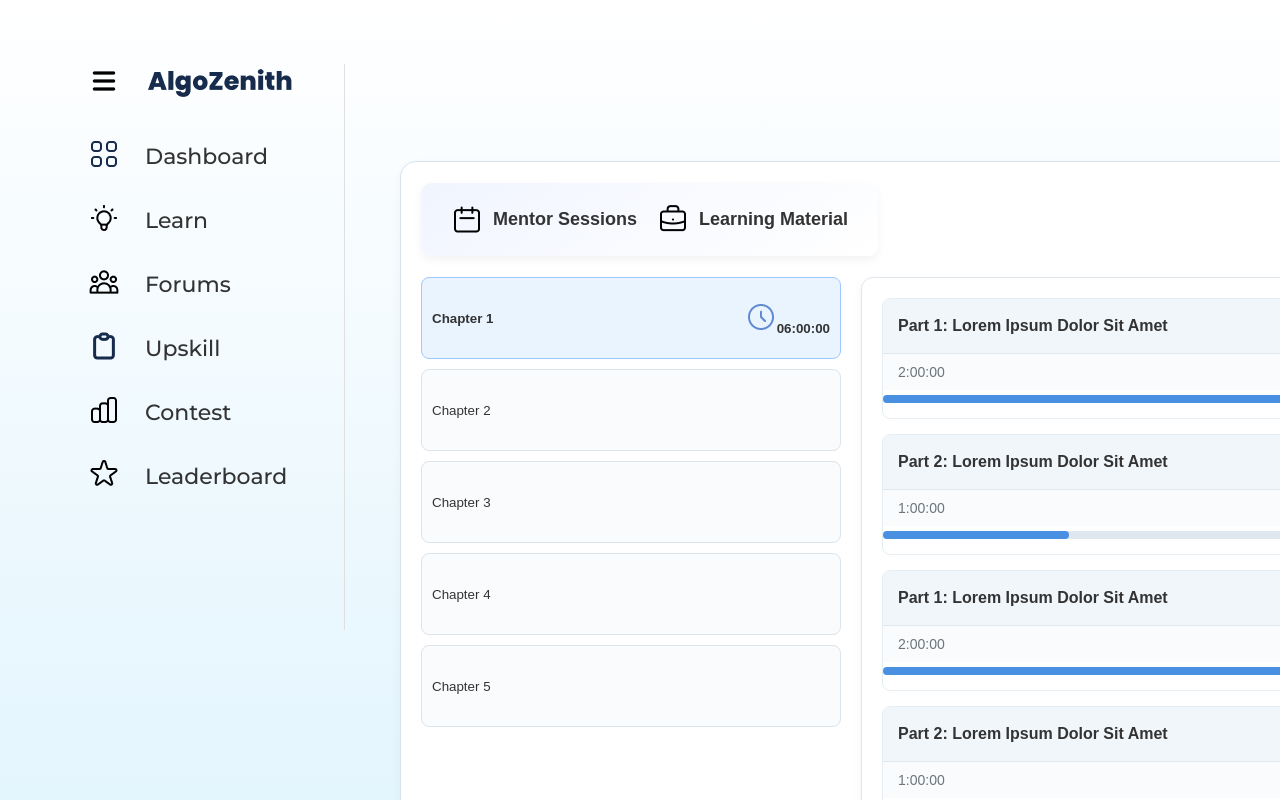
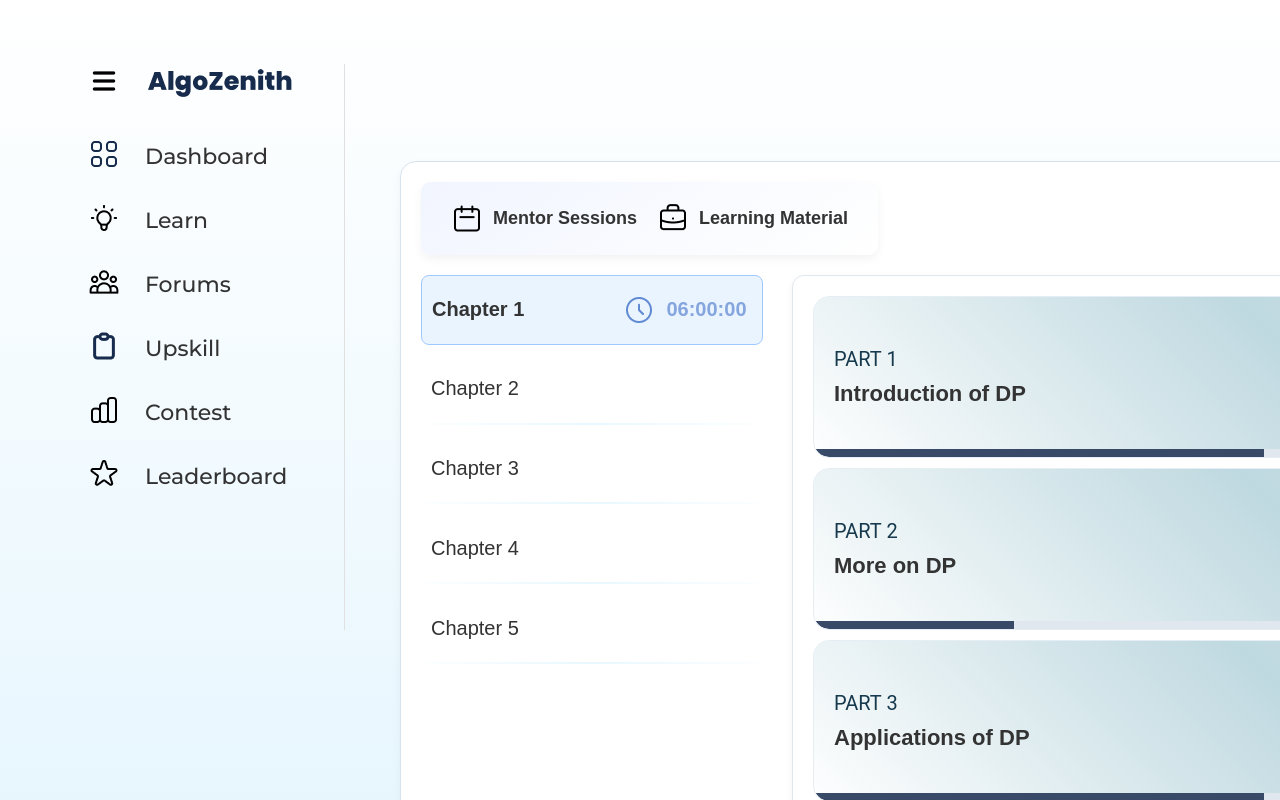
Before and after one commit to PRASHIKGITHUB/Az-Task, a React (Vite) app: page / in a window 1280 px wide. Shown: the top 800 px of the page. Built offline with nearby package versions, Linux system fonts and the light colour scheme.

Commit message:
almost finished

```diff
--- a/src/App.css
+++ b/src/App.css
@@ -1,5 +1,5 @@
 .app{
     position: relative;
     background-image: linear-gradient(rgb(255, 255, 255), #d0eefd);
-    height: 170vh;
+    height: 200vh;
 }
--- a/src/components/HeroSection/Hero.css
+++ b/src/components/HeroSection/Hero.css
@@ -24,12 +24,7 @@ body {
     background-color: #ffffff;
 }
 
-.up {
-    display: flex;
-    justify-content: space-between;
-    align-items: center;
-    margin-bottom: 20px;
-}
+
 
 .down {
     display: flex;
@@ -39,6 +34,7 @@ body {
 /* Side Panel */
 .side-panel {
     width: 420px;
+    height: 399px;
     background-color: transparent;
     display: flex;
     flex-direction: column;
@@ -46,18 +42,27 @@ body {
 
 .side-panel button {
     height: 82px;
-    width: 100%;
+    width: 342px;
     padding: 10px;
     margin-bottom: 10px;
     display: flex;
     justify-content: space-between;
     align-items: center;
-    background-color: #f9fbfd;
-    border: 1px solid #dce4ec;
-    border-radius: 8px;
+    background-color: transparent;
+    border: none;
     color: #333;
     cursor: pointer;
     transition: background-color 0.3s, box-shadow 0.3s;
+    border-radius: 8px;
+    border-bottom: 2px solid;
+    border-image: linear-gradient(to right, rgba(232, 248, 255, 0.1), rgba(232, 248, 255, 1), rgba(232, 248, 255, 0.1)) 1;
+}
+
+.time-display{
+    display: flex;
+    justify-content:space-around;
+    align-items: center;
+    width: 134px;
 }
 
 .side-panel button:hover {
@@ -83,11 +88,13 @@ body {
 
 .part {
     border: 1px solid #e6eef5;
-    margin-bottom: 15px;
-    border-radius: 8px;
+    margin-bottom: 10px;
+    width: 1001px;
+    border-radius: 16px;
     overflow: hidden;
     background-color: #ffffff;
     transition: box-shadow 0.3s;
+
 }
 
 .part:hover {
@@ -118,41 +125,40 @@ body {
     width: 100%;
     height: 8px;
     background-color: #e0e7ef;
-    border-radius: 4px;
-    margin-top: 5px;
-    margin-bottom: 15px;
+    border-bottom-left-radius: 100px;
+    border-bottom-right-radius: 100px;
+    overflow: hidden;
 }
 
 .progress {
     height: 100%;
-    background-color: #4a90e2;
-    border-radius: 4px;
+    background-color: #384A68;
     transition: width 0.4s ease-in-out;
 }
 
 .dropdown-content {
     padding: 15px;
     background-color: #ffffff;
-    border-top: 1px solid #e6eef5;
     display: flex;
     flex-direction: column;
     gap: 10px;
 }
 /* Dropdown content - Smooth transition */
 .part .dropdown-content {
-    max-height: 0;
+    height: 0;
     overflow: hidden;
     opacity: 0;
     visibility: hidden;
-    transition: max-height 0.5s ease, opacity 0.5s ease, visibility 0.5s;
+    transition: height 1s ease, opacity 1s ease;
 }
 
 .part.open .dropdown-content {
-    max-height: 500px; /* Set a reasonable maximum height for smooth animation */
     opacity: 1;
     visibility: visible;
-    overflow: visible;
+    height: auto; /* Temporarily set to auto, then dynamically adjusted in JS */
 }
+
+
 
 
 .dropdown-content .dropContents {
@@ -171,7 +177,14 @@ body {
 }
 
 /* Up Section Buttons */
-.up .left, .up .right {
+.up {
+    display: flex;
+    justify-content: space-between;
+    align-items: center;
+    margin-bottom: 20px;
+  }
+
+  .up .left{
     display: flex;
     align-items: center;
     padding: 10px 20px;
@@ -180,7 +193,10 @@ body {
     box-shadow: 0px 4px 10px rgba(0, 0, 0, 0.05);
     transition: box-shadow 0.3s;
   }
-
+  .up .right {
+    border: 1px solid #B2EAFF;
+    border-radius: 10px;
+  }
   .up .left button, .up .right button {
     display: flex;
     align-items: center;
@@ -191,7 +207,8 @@ body {
     font-size: 18px;
     font-weight: 600;
     cursor: pointer;
-    transition: color 0.3s;
+    transition: color 0.3s, box-shadow 0.3s;
+    border-radius: 10px;
   }
 
   .up .left button img, .up .right button img {
@@ -202,17 +219,133 @@ body {
     color: #4a90e2;
   }
 
-.up .right {
-    width: 250px;
-    border: 1px solid #9ec9ff;
+  /* Active state styling to keep hover effect */
+  .up .left button.active {
+    color: #4a90e2;
+    box-shadow: 0px 8px 10px rgba(0, 0, 0, 0.1);
   }
 
-.up .right:hover, .up .left:hover {
-    box-shadow: 0px 8px 20px rgba(0, 0, 0, 0.1);
-}
+
+
 
 /* Dropdown Icon */
 .dropdown-indicator img {
     width: 20px;
     height: 20px;
 }
+
+
+/* wrapper */
+.wrapper{
+    height: 160px;
+    width: 1001px;
+    display: flex;
+
+    flex-direction: row;
+    justify-content:space-between;
+    align-items: center ;
+    overflow: hidden;
+    border-radius: 15px;
+    /* border: none; */
+    position: relative;
+    background: linear-gradient(45deg, rgba(249, 251, 252, 0.2), rgb(191, 217, 224), rgba(104, 170, 190, 0.2));
+}
+.wrapper-right{
+    background-color: transparent;
+    width: 421px;
+    height: 32px;
+    display: flex;
+    flex-direction: column;
+    justify-content: center;
+}
+.wrapper-down{
+    display: flex;
+    justify-content:end;
+    margin-top: 20px;
+    margin-right: 15px;
+}
+.wrapper-down p{
+    background-color: #EEF5FE;
+    padding: 8px;
+    height: 34px;
+    width: 162px;
+    text-align: center;
+    border-radius: 10px;
+    border: 1px solid #3DA4EE;
+    font-size: 18px;
+    font-weight: 400;
+    color: rgb(8, 189, 8);
+    /* margin-bottom: 10px; */
+}
+
+
+
+/* part-icons */
+.part-icons{
+    display: flex;
+    justify-content: space-between;
+    align-items: center;
+    padding: 10px 15px;
+    font-size: 20px;
+    color: #6c757d;
+
+    /* background-color: #f9fbfd; */
+}
+.part-icons span{
+    display: flex;
+    justify-content: center;
+    align-items: center;
+}
+.part-icons span img{
+    margin-right: 9px;
+}
+.part-title .first{
+    font-family: "Roboto", sans-serif;
+  font-weight: 400;
+  /* font-style:20px; */
+  font-size: 20px;
+  color: #16394D;
+  margin-bottom: 10px;
+}
+.part-title .second{
+    font-family: "Mulish", sans-serif;
+    font-optical-sizing: auto;
+    font-weight: 700;
+    /* letter-spacing: 1px; */
+    font-size: 22px;
+    font-style: normal;
+}
+.part-title{
+    margin-left: 20px;
+    display: flex;
+    flex-direction: column;
+    justify-content: center;
+    /* align-items: center; */
+    width: 358px;
+    height: 53px;
+}
+
+/* dropdown-content */
+.dropContents .icon-title{
+    display: flex;
+}
+.dropContents{
+    height: 83px;
+    border-bottom: 1px solid transparent;
+    border-image: linear-gradient(to right, rgba(180, 206, 214, 0.3), rgba(104, 170, 190, 1),rgba(180, 206, 214, 0.3) ) 1;
+}
+.icon-title{
+    display: flex;
+    justify-content: center;
+    align-items: center;
+}
+.icon-title img{
+    margin-right: 10px;
+}
+.time{
+    display: flex;
+    align-items: center;
+}
+.time img{
+    margin-right: 10px;
+}
--- a/src/components/HeroSection/Hero.jsx
+++ b/src/components/HeroSection/Hero.jsx
@@ -11,25 +11,33 @@ import articleIcon from '../../assets/article.png';
 import quizIcon from '../../assets/quiz.png';
 import codingIcon from '../../assets/coding.png';
 import resourceIcon from '../../assets/resource.png';
+import contest from '../../assets/contest.png';
+import resource from '../../assets/resource.png';
 
 const chaptersData = {
     1: [
-        { title: "Part 1: Lorem Ipsum Dolor Sit Amet", content: [{ type: "video", title: "Video 1", time: "10:00" },{ type: "video", title: "Video 1", time: "10:00" }, { type: "article", title: "Article 1", time: "10:00" }], time: "2:00:00", level: "Medium", completion: 45 },
-        { title: "Part 2: Lorem Ipsum Dolor Sit Amet", content: [{ type: "quiz", title: "Quiz 1", time: "10:00" }], time: "1:00:00", level: "Medium", completion: 20 },
-        { title: "Part 1: Lorem Ipsum Dolor Sit Amet", content: [{ type: "video", title: "Video 1", time: "10:00" }, { type: "article", title: "Article 1", time: "10:00" }], time: "2:00:00", level: "Medium", completion: 45 },
-        { title: "Part 2: Lorem Ipsum Dolor Sit Amet", content: [{ type: "quiz", title: "Quiz 1", time: "10:00" }], time: "1:00:00", level: "Medium", completion: 20 },
+        { chapterNo: "1", title: "Introduction of DP", content: [{ type: "video", title: "FrameWork 1", time: "10:00" }, { type: "video", title: "Framework 2", time: "10:00" }, { type: "article", title: "Article 1", time: "10:00" }], time: "2:00:00", level: "Medium", completion: 45,materialcnt:3 },
+        { chapterNo: "2", title: "More on DP", content: [{ type: "quiz", title: "Quiz 1", time: "10:00" }], time: "1:00:00", level: "Medium", completion: 20,materialcnt:6 },
+        { chapterNo: "3", title: "Applications of DP", content: [{ type: "video", title: "Applicztion 1", time: "10:00" }, { type: "article", title: "Article 1", time: "10:00" }], time: "2:00:00", level: "Medium", completion: 45 ,materialcnt:2},
+        { chapterNo: "4", title: "DP Drill", content: [{ type: "quiz", title: "Quiz 1", time: "10:00" }], time: "1:00:00", level: "Medium", completion: 69,materialcnt:10 },
     ],
     2: [
-        { title: "Part 1: Introduction to Chapter 2", content: [{ type: "video", title: "Video 1", time: "15:00" }, { type: "article", title: "Article 1", time: "15:00" }], time: "1:30:00", level: "Easy", completion: 30 },
+        { chapterNo: "1", title: "Introduction of Grap", content: [{ type: "video", title: "FrameWork 1", time: "10:00" }, { type: "video", title: "Framework 2", time: "10:00" }, { type: "article", title: "Article 1", time: "10:00" }], time: "2:00:00", level: "Medium", completion: 85 },
+        { chapterNo: "2", title: "Dijkstra Algorithm", content: [{ type: "quiz", title: "Quiz 1", time: "10:00" }], time: "1:00:00", level: "Medium", completion: 25 },
+        { chapterNo: "3", title: "Bellman Ford Algorithm", content: [{ type: "video", title: "Applicztion 1", time: "10:00" }, { type: "article", title: "Article 1", time: "10:00" }], time: "2:00:00", level: "Medium", completion: 59 },
+        { chapterNo: "4", title: "Floyd Warshall Algorithm", content: [{ type: "quiz", title: "Quiz 1", time: "10:00" }], time: "1:00:00", level: "Medium", completion: 79 },
     ],
     3: [
-        { title: "Part 1: Lorem Ipsum Dolor Sit Amet", content: [{ type: "video", title: "Video 1", time: "10:00" },{ type: "video", title: "Video 1", time: "10:00" }, { type: "article", title: "Article 1", time: "10:00" }], time: "2:00:00", level: "Medium", completion: 45 },
-        { title: "Part 2: Lorem Ipsum Dolor Sit Amet", content: [{ type: "quiz", title: "Quiz 1", time: "10:00" }], time: "1:00:00", level: "Medium", completion: 20 },
-        { title: "Part 1: Lorem Ipsum Dolor Sit Amet", content: [{ type: "video", title: "Video 1", time: "10:00" }, { type: "article", title: "Article 1", time: "10:00" }], time: "2:00:00", level: "Medium", completion: 45 },
-        { title: "Part 2: Lorem Ipsum Dolor Sit Amet", content: [{ type: "quiz", title: "Quiz 1", time: "10:00" }], time: "1:00:00", level: "Medium", completion: 20 },
+        { chapterNo: "1", title: "Part 1: Lorem Ipsum Dolor Sit Amet", content: [{ type: "video", title: "Video 1", time: "10:00" }, { type: "video", title: "Video 1", time: "10:00" }, { type: "article", title: "Article 1", time: "10:00" }], time: "2:00:00", level: "Medium", completion: 45 },
+        { chapterNo: "2", title: "Part 2: Lorem Ipsum Dolor Sit Amet", content: [{ type: "quiz", title: "Quiz 1", time: "10:00" }], time: "1:00:00", level: "Medium", completion: 20 },
+        { chapterNo: "3", title: "Part 1: Lorem Ipsum Dolor Sit Amet", content: [{ type: "video", title: "Video 1", time: "10:00" }, { type: "article", title: "Article 1", time: "10:00" }], time: "2:00:00", level: "Medium", completion: 45 },
+        { chapterNo: "4", title: "Part 2: Lorem Ipsum Dolor Sit Amet", content: [{ type: "quiz", title: "Quiz 1", time: "10:00" }], time: "1:00:00", level: "Medium", completion: 20 },
     ],
     4: [
         { title: "Part 1: Introduction to Chapter 2", content: [{ type: "video", title: "Video 1", time: "15:00" }, { type: "article", title: "Article 1", time: "15:00" }], time: "1:30:00", level: "Easy", completion: 30 },
+    ],
+    5: [
+        { title: "Part 1: Introduction to Chapter 2", content: [{ type: "video", title: "Video 1", time: "15:00" }, { type: "article", title: "Article 1", time: "15:00" }], time: "1:30:00", level: "Easy", completion: 50 },
     ],
 };
 
@@ -53,7 +61,11 @@ const getIcon = (type) => {
 const HeroSection = () => {
     const [activeChapter, setActiveChapter] = useState(1);
     const [openDropdowns, setOpenDropdowns] = useState({});
+    const [activeButton, setActiveButton] = useState("");
 
+    const handleButtonClick = (buttonName) => {
+        setActiveButton(buttonName);
+    };
     const calculateTotalTime = (chapterParts) => {
         let totalSeconds = 0;
         chapterParts.forEach(part => {
@@ -83,17 +95,24 @@ const HeroSection = () => {
         <div className="hero-section">
             <div className="up">
                 <div className="left">
-                    <button>
+                    <button
+                        className={activeButton === "mentor" ? "active" : ""}
+                        onClick={() => handleButtonClick("mentor")}
+                    >
                         <img src={CalendarOutline} alt="Calendar Icon" />
                         <p>Mentor Sessions</p>
                     </button>
-                    <button>
+                    <button
+                        className={activeButton === "learning" ? "active" : ""}
+                        onClick={() => handleButtonClick("learning")}
+                    >
                         <img src={BriefcaseOutline} alt="Briefcase Icon" />
                         <p>Learning Material</p>
                     </button>
                 </div>
+
                 <div className="right">
-                    <button>
+                    <button onClick={() => handleButtonClick("howitworks")}>
                         <img src={howitworks} alt="How it Works Icon" />
                         <p>How it Works</p>
                     </button>
@@ -108,36 +127,62 @@ const HeroSection = () => {
                             className={`tab-button ${activeChapter === chapter ? 'active' : ''}`}
                             onClick={() => switchChapter(chapter)}
                         >
-                            <p>Chapter {chapter}</p>
+                            <p style={{ fontSize: '20px' }} >Chapter {chapter}</p>
                             {activeChapter === chapter && (
                                 <div className="time-display">
                                     <img src={clockIcon} alt="clock icon" />
-                                    <span>{calculateTotalTime(chaptersData[chapter] || [])}</span>
+                                    <span style={{ fontSize: '20px', color: '#84A5DD' }} >{calculateTotalTime(chaptersData[chapter] || [])}</span>
                                 </div>
                             )}
                         </button>
                     ))}
                 </div>
-
+                {/* dsfdsfsdf */}
                 <div className="content-panel">
                     {(chaptersData[activeChapter] || []).map((part, index) => (
                         <div key={index} className={`part ${openDropdowns[activeChapter]?.[index] ? 'open' : ''}`}>
-                            <div className="part-header" onClick={() => toggleDropdown(index)}>
-                                <span>{part.title}</span>
+
+                            <div className="wrapper" onClick={() => toggleDropdown(index)}>
+                                <div className="part-title">
+                                    <p className='first' >PART {part.chapterNo}</p>
+                                    <p className='second' >{part.title} </p>
+                                </div>
+                                <div className="wrapper-right">
+
+                                    <div style={{ width: '421px', height: '36px' }} className="part-icons">
+
+                                        <span>
+                                            <img src={clockIcon} alt="" />
+                                            <p>{part.time}</p>
+                                        </span>
+                                        <span>
+                                            <img src={contest} alt="" />
+                                            <p>{part.level}</p>
+                                        </span>
+                                        <span>
+                                            <img src={resource} alt="" />
+                                            <p>{part.materialcnt}</p>
+                                        </span>
+                                        <span>
                                             <span className="dropdown-indicator">
-                                    <img src={openDropdowns[activeChapter]?.[index] ? upArrow : downArrow} alt="toggle icon" />
+                                                <img style={{ height: '16px', width: '29px' }} src={openDropdowns[activeChapter]?.[index] ? upArrow : downArrow} alt="toggle icon" />
+                                            </span>
                                         </span>
                                     </div>
 
-                            <div className="part-info">
-                                <span>{part.time}</span>
-                                <span>{part.level}</span>
-                                <span>{part.completion}% Completed</span>
+                                    <div className="wrapper-down">
+                                        <p>{part.completion}% Completed</p>
+                                    </div>
                                 </div>
 
-                            <div className="progress-bar">
+
+
+
+                                <div style={{ position: 'absolute', bottom: '0px', left: '0px' }} className="progress-bar">
                                     <div className="progress" style={{ width: `${part.completion}%` }}></div>
                                 </div>
+                            </div>
+
 
                             {openDropdowns[activeChapter]?.[index] && (
                                 <div className="dropdown-content">
```
Also changed, not shown: src/components/SlideBar/SlideBar.css (+42 -40 lines), src/components/SlideBar/SlideBar.jsx (+28 -27 lines). Lines whose indentation alone changed are shown as unchanged.
